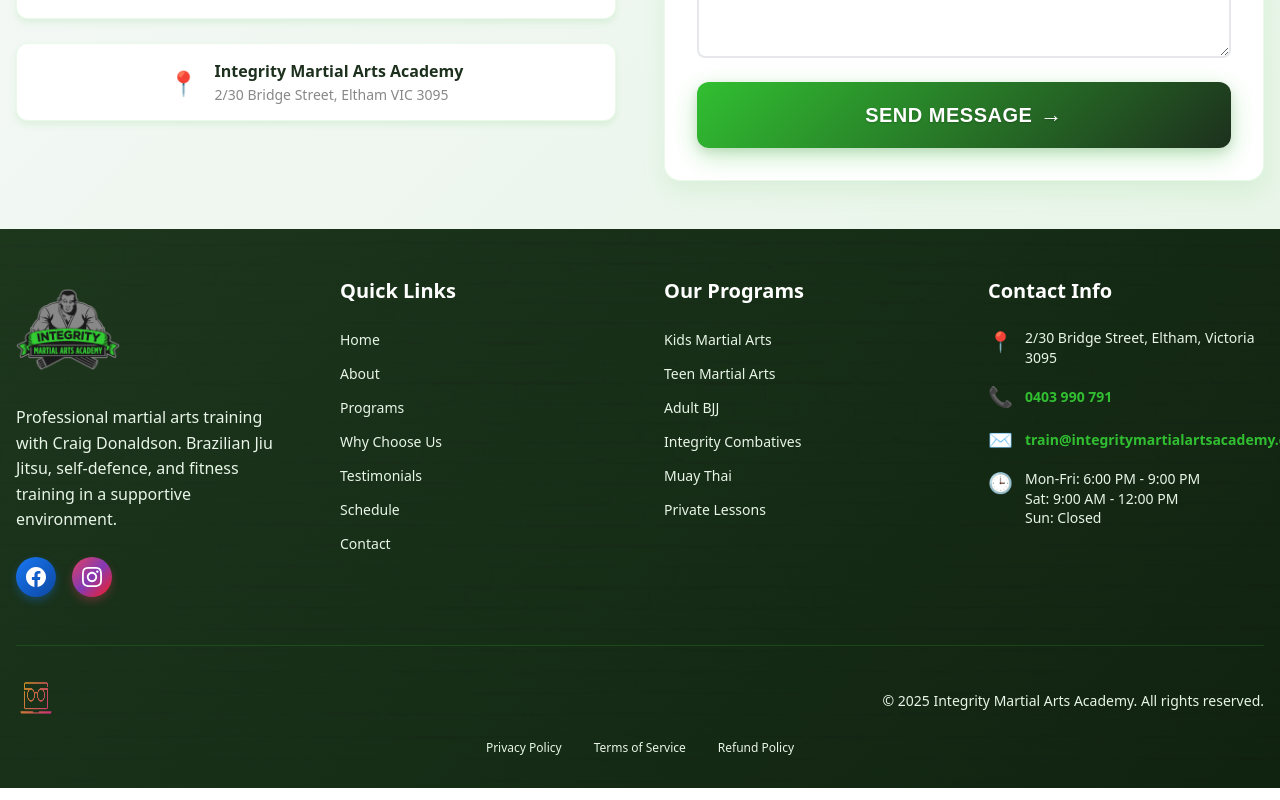
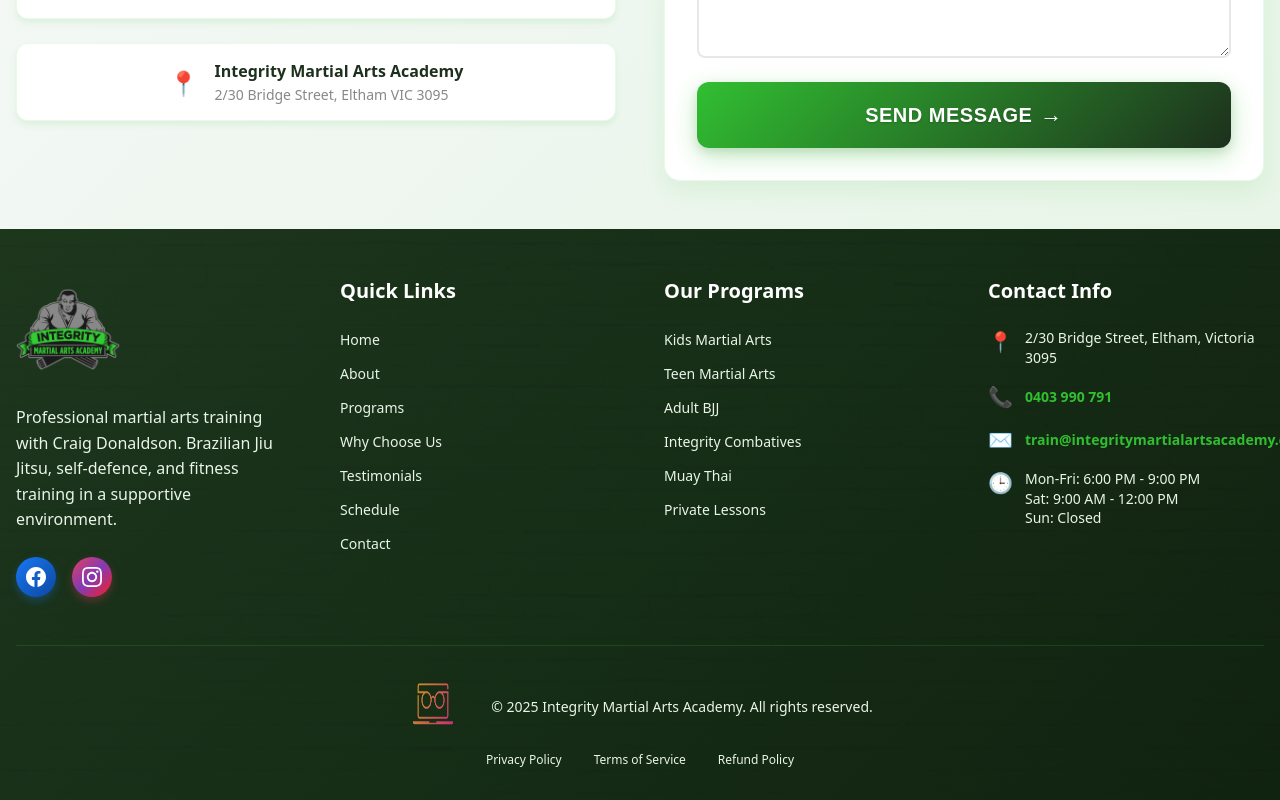
Before and after one commit to nsapsead/integrityMartialArtsAcademy, a Next.js app: page / in a window 1280 px wide. Shown: the part 7723-8523 px from the top of the page. Built offline with nearby package versions, Linux system fonts and the light colour scheme; grey boxes are pictures that could not be loaded.

Commit message:
Center copyright text and increase NerdJitsu logo size by 30% (40x40 to 52x52)

```diff
--- a/src/components/Footer.tsx
+++ b/src/components/Footer.tsx
@@ -336,8 +336,10 @@
           <div style={{
             display: 'flex',
             alignItems: 'center',
-            justifyContent: 'space-between',
-            width: '100%'
+            justifyContent: 'center',
+            gap: '2rem',
+            width: '100%',
+            position: 'relative'
           }}>
             {/* NerdJitsu Logo - Left side */}
             <a
@@ -363,17 +365,17 @@
               <Image
                 src="/images/nerdjitsulogotransparent.png"
                 alt="NerdJitsu - Web Development"
-                width={40}
-                height={40}
+                width={52}
+                height={52}
               />
             </a>
 
-            {/* Copyright - Right side */}
+            {/* Copyright - Center */}
             <p style={{
               color: '#e8f5e8',
               fontSize: '0.875rem',
               margin: 0,
-              textAlign: 'right'
+              textAlign: 'center'
             }}>
               © {new Date().getFullYear()} Integrity Martial Arts Academy. All rights reserved.
             </p>
```
